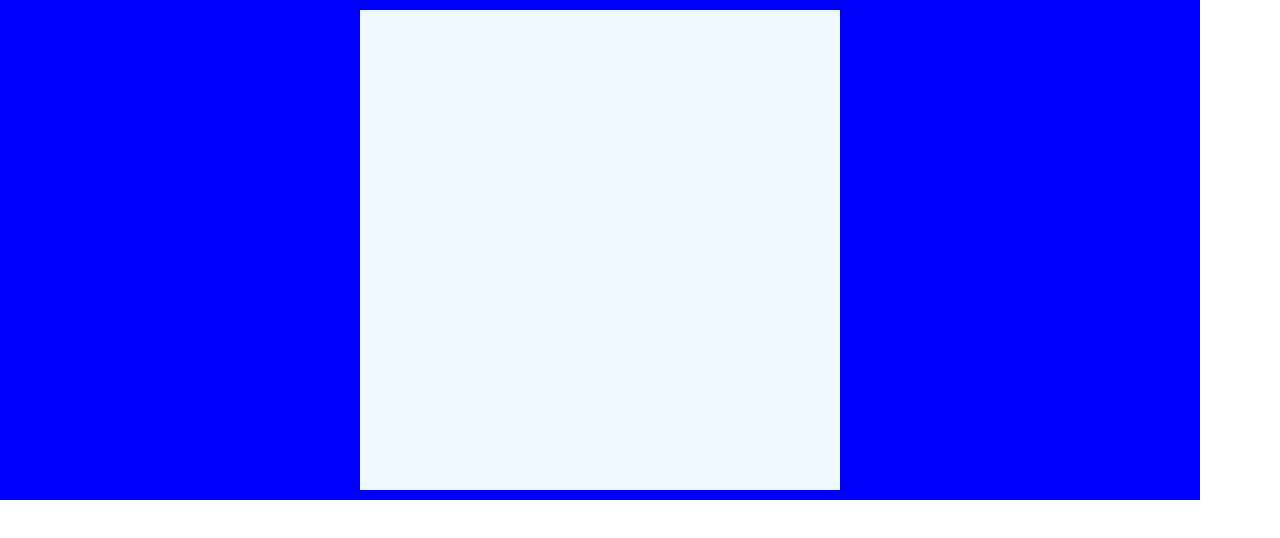
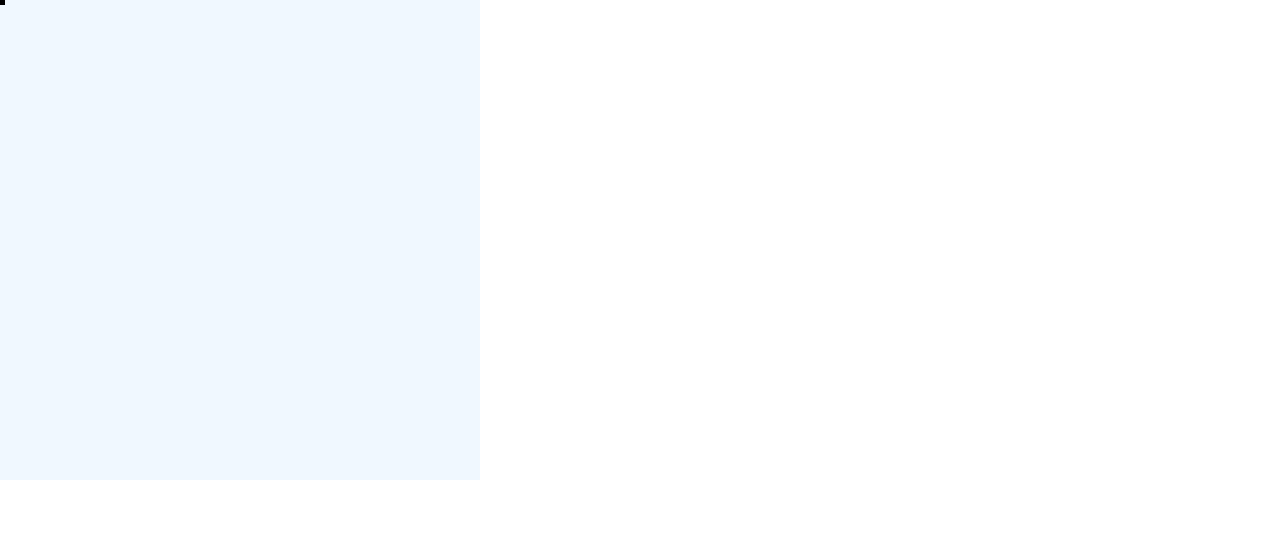
Before and after one commit to brendonn40/Etch-A-Sketch, a plain HTML site: page index.html in a window 1280 px wide. Drawn offline with Linux system fonts and the light colour scheme.

Commit message:
mudar tamanho dos itens do grid

```diff
--- a/script.js
+++ b/script.js
@@ -1,9 +1,12 @@
 const container = document.getElementsByClassName("container")
+const rows = document.getElementsByClassName("rowElement")
 
-const rows = document.getElementsByClassName("rowElement")
-console.log(rows)
-const GRID_SIZE = 16
+let GRID_SIZE = 16
+// cria o grid
+createGrid(100)
+changeElementSize(100)
 
+function createGrid(GRID_SIZE){
     for (let i = 0; i < GRID_SIZE; i++) {
         let row = document.createElement("div")
         row.classList.add("flex")
@@ -13,11 +16,10 @@
             rowElement.classList.add("rowElement")
             row.appendChild(rowElement)
         }
-
     }
-
+}
+// cria um event listener pra cada elemento do grid
 Array.from(rows).forEach((rowItem) => {
-    console.log(rowItem)
     rowItem.addEventListener("mouseover",function(e){
         e.stopPropagation()
         addColor(rowItem)
@@ -25,6 +27,16 @@
 });
 
 
+function changeElementSize(GRID_SIZE){
+    let newSize = calcElementWidth(GRID_SIZE)
+    document.documentElement.style.setProperty('--size', newSize);
+}
+
+
 function addColor(rowItem){
     rowItem.classList.add("black")
 }
+
+function calcElementWidth(GRID_SIZE){
+    return `${((480 **2)/(GRID_SIZE ** 2)) ** 0.5}px`
+}
--- a/style.css
+++ b/style.css
@@ -3,10 +3,14 @@
     padding: 0;
     margin: 0;
 }
+:root{
+    --size:30px;
+
+}
 .container{
     background-color: blue;
-    width: 1200px;
-    height: 500px;
+    width:480px;
+    height: auto;
     display: flex;
     flex-direction: column;
     justify-content: center;
@@ -16,14 +20,12 @@
     display: flex;
 }
 .rowElement{
-    width: 30px;
-    height: 30px;
+    width: var(--size);
+    height: var(--size);
     background-color: aliceblue ;
 
 }
-/* .rowElement:hover{
-    background-color: black;
-} */
+
 .black{
     background-color: black;
 }
```
Lines whose indentation alone changed are shown as unchanged.
